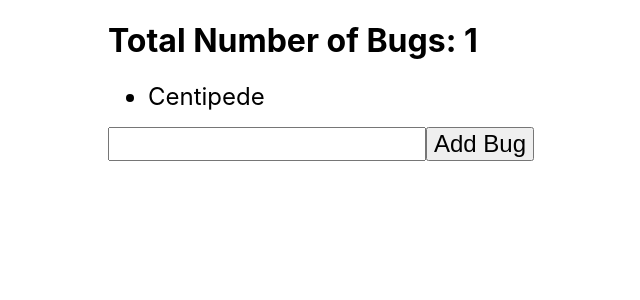
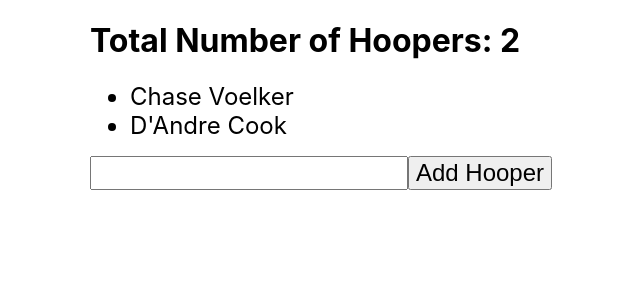
Before and after one commit to ticotheps/intro-to-mobx, a React (Create React App) app: page / in a window 1280 px wide. Shown: the top 300 px of the page, without its empty margins (319-959 px from the left). Built offline with nearby package versions, Linux system fonts and the light colour scheme; the HTML template or start-up script is replaced by a standard one.

Commit message:
Changes text to reflect a theme of 'Hoopers' instead of a theme of 'Bugs'

```diff
--- a/src/App.js
+++ b/src/App.js
@@ -12,17 +12,17 @@ const StoreProvider = ({ children }) => {
 	// (1) A place where we store properties of state (the data we're tracking).
 	// (2) Contains functions that will modify those state properties.
 	const store = useLocalStore(() => ({
-		bugs: ['Centipede'],
-		addBug: bug => {
-			store.bugs.push(bug);
+		hoopers: ['Chase Voelker', "D'Andre Cook"],
+		addHooper: hooper => {
+			store.hoopers.push(hooper);
 		},
 		// A 'computed value/property' is a READ-only function that essentially
 		// 'gets' (or returns) a value for us that is derived from state.
 		// Because this is essentially a 'getter' function, we don't actually
 		// have to CALL the function, but we can access it like a property or
 		// attribute of a class.
-		get bugsCount() {
-			return store.bugs.length;
+		get hoopersCount() {
+			return store.hoopers.length;
 		}
 	}));
 
@@ -31,56 +31,58 @@ const StoreProvider = ({ children }) => {
 	);
 };
 
-// Our 'BugsHeader' component that gives us access to the total # of bugs in
-// our 'bugs' array in the MobX 'store'
-const BugsHeader = () => {
+// Our 'HoopersHeader' component that gives us access to the total # of hoopers
+// in our 'hoopers' array in the MobX 'store'
+const HoopersHeader = () => {
 	// This allows for access to the MobX 'store' through the 'StoreContext'
 	const store = React.useContext(StoreContext);
-	return useObserver(() => <h1>Total Number of Bugs: {store.bugsCount}</h1>);
+	return useObserver(() => (
+		<h1>Total Number of Hoopers: {store.hoopersCount}</h1>
+	));
 };
 
-// Our 'BugsList' component that gives us access to the MobX 'store'
-const BugsList = () => {
+// Our 'HoopersList' component that gives us access to the MobX 'store'
+const HoopersList = () => {
 	// This allows for access to the MobX 'store' through the 'StoreContext'
 	const store = React.useContext(StoreContext);
 
-	// The 'useObserver' hook allows MobX to watch this <BugsList /> component
+	// The 'useObserver' hook allows MobX to watch this <HoopersList /> component
 	// for any changes and will AUTOMATICALLY re-render when it notices a change.
 	return useObserver(() => (
 		<ul>
-			{store.bugs.map(bug => (
-				<li key={bug}>{bug}</li>
+			{store.hoopers.map(hooper => (
+				<li key={hooper}>{hooper}</li>
 			))}
 		</ul>
 	));
 };
 
-// Our 'BugsForm' component that allows us to add new bugs to the MobX 'store'
+// Our 'HoopersForm' component that allows us to add new hoopers to the MobX 'store'
 // object inside of the 'StoreProvider()' function.
-const BugsForm = () => {
+const HoopersForm = () => {
 	// This allows for access to the MobX 'store' through the 'StoreContext'
 	const store = React.useContext(StoreContext);
-	const [bug, setBug] = React.useState('');
+	const [hooper, setHooper] = React.useState('');
 
 	return (
 		<form
 			onSubmit={e => {
-				// adds the 'bug' from the initial state of our <form> INTO the array
-				// of 'bugs' in our MobX 'store' object.
-				store.addBug(bug);
-				// Resets our local state to an empty string after we add the bug
-				setBug('');
+				// adds the 'hooper' from the initial state of our <form> INTO the array
+				// of 'hoopers' in our MobX 'store' object.
+				store.addHooper(hooper);
+				// Resets our local state to an empty string after we add the hooper
+				setHooper('');
 				e.preventDefault();
 			}}
 		>
 			<input
 				type='text'
-				value={bug}
+				value={hooper}
 				onChange={e => {
-					setBug(e.target.value);
+					setHooper(e.target.value);
 				}}
 			/>
-			<button type='submit'>Add Bug</button>
+			<button type='submit'>Add Hooper</button>
 		</form>
 	);
 };
@@ -89,9 +91,9 @@ export default function App() {
 	return (
 		<StoreProvider>
 			<main>
-				<BugsHeader />
-				<BugsList />
-				<BugsForm />
+				<HoopersHeader />
+				<HoopersList />
+				<HoopersForm />
 			</main>
 		</StoreProvider>
 	);
```
